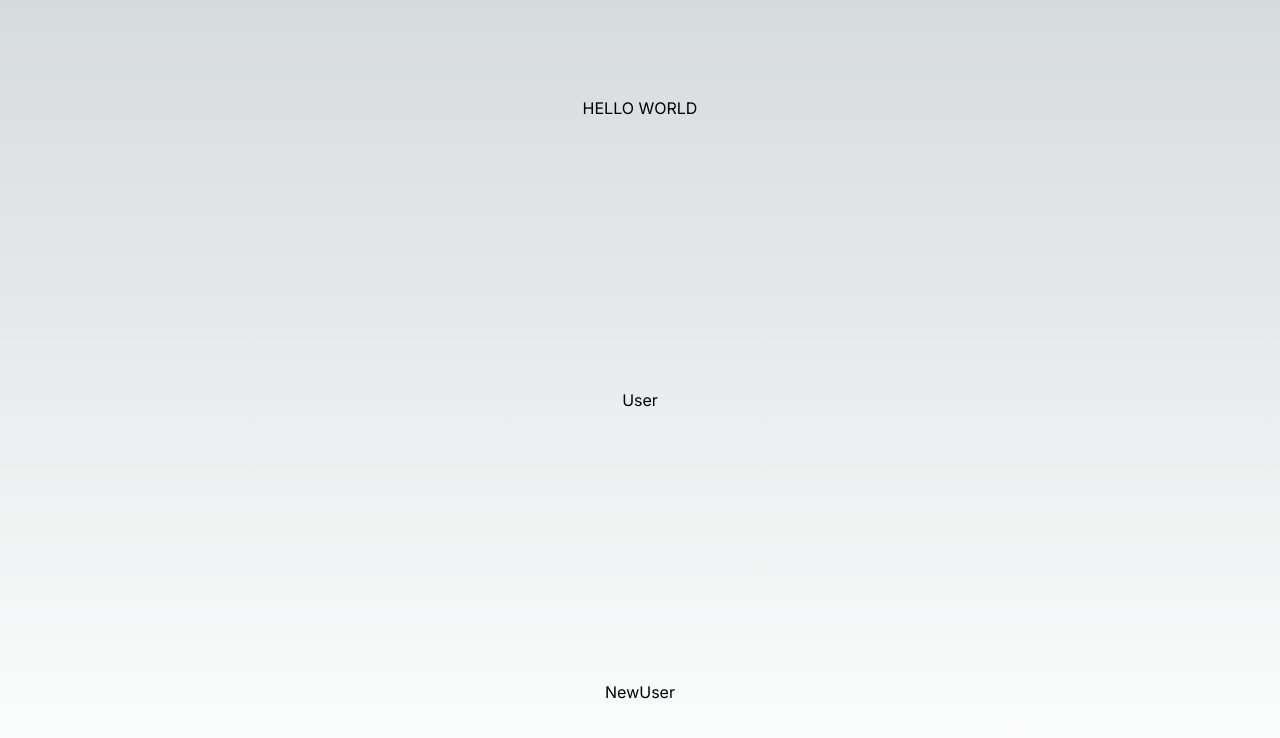
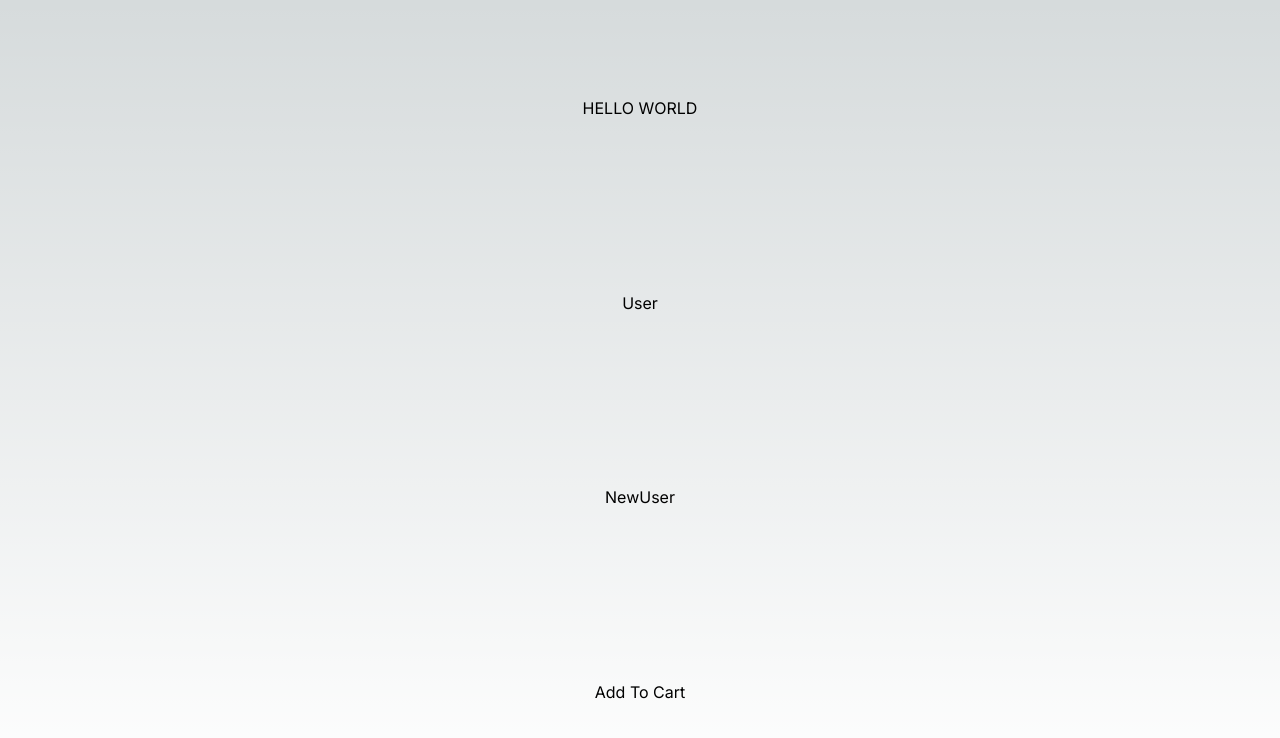
Before and after one commit to iamsabitak/Nextjs-Project, a Next.js app: page / in a window 1280 px wide. Shown: the top 738 px of the page. Built offline with nearby package versions, Linux system fonts and the light colour scheme.

Commit message:
learned about client and server side rendering

```diff
--- /dev/null
+++ b/app/components/AddToCart.tsx
@@ -0,0 +1,12 @@
+"use client";
+import React from "react";
+
+const AddToCart = () => {
+  return (
+    <div>
+      <button onClick={() => console.log("cart added")}>Add To Cart</button>
+    </div>
+  );
+};
+
+export default AddToCart;
--- /dev/null
+++ b/app/components/ProductCarts.tsx
@@ -0,0 +1,11 @@
+import React from "react";
+import AddToCart from "./AddToCart";
+
+const ProductCarts = () => {
+  return (
+    <div>
+      <AddToCart />
+    </div>
+  );
+};
+export default ProductCarts;
--- a/app/page.tsx
+++ b/app/page.tsx
@@ -1,5 +1,5 @@
-import Image from "next/image";
 import Link from "next/link";
+import ProductCarts from "./components/ProductCarts";
 
 export default function Home() {
   return (
@@ -7,6 +7,7 @@ export default function Home() {
       <h1>HELLO WORLD</h1>
       <Link href="/users">User</Link>
       <Link href="/users/newusers">NewUser</Link>
+      <ProductCarts />
     </main>
   );
 }
```
